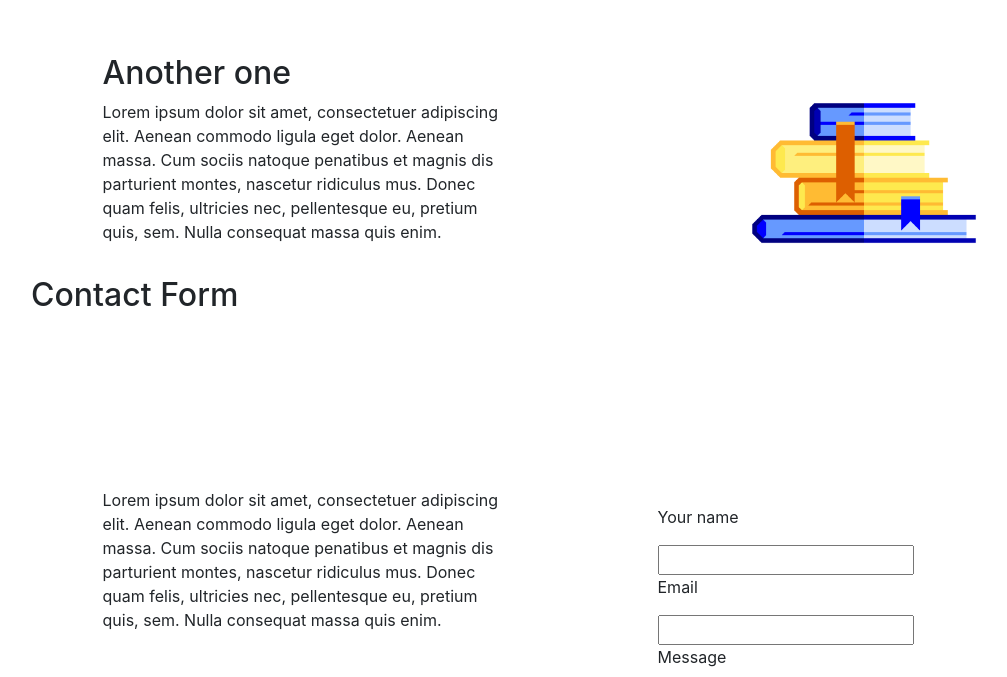
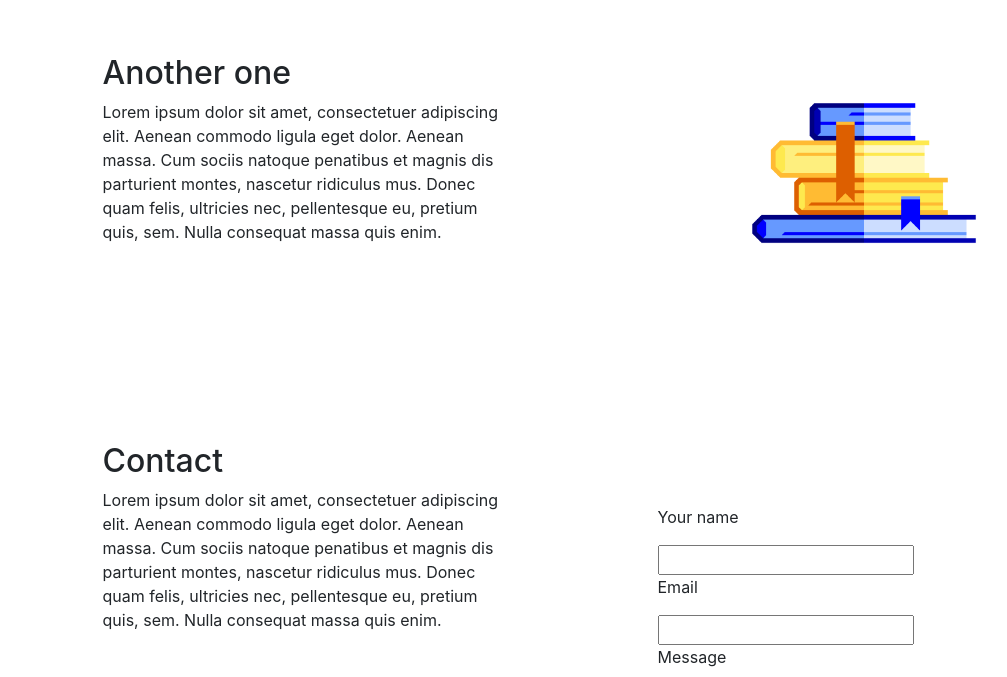
Before and after one commit to web-dev-carolina/CYCEssaysTutoring, a React (Create React App) app in the folder cyc-essays-tutoring/: page / in a window 1280 px wide. Shown: the part 2474-3151 px from the top of the page, without its empty margins (54-1061 px from the left). Built offline with nearby package versions, Linux system fonts and the light colour scheme.

Commit message:
contant and testimonial

```diff
--- a/cyc-essays-tutoring/src/components/Contact.jsx
+++ b/cyc-essays-tutoring/src/components/Contact.jsx
@@ -5,14 +5,11 @@ const Contact = () => {
     return (
         <div className="container">
             <div className="home-section-wrap">
-                <div class="space">
-                    <h2 className="section-heading">Contact Form</h2>
-                </div>
-
                 <div class="text-holder left">
                     <div class="pg1-2-txt">
 
                         <div class="space">
+                            <h2 className="section-heading">Contact</h2>
                             <p className="paragraph-light">Lorem ipsum dolor sit amet, consectetuer adipiscing elit.
                             Aenean commodo ligula eget dolor. Aenean massa. Cum sociis natoque penatibus et magnis dis
                             parturient montes, nascetur ridiculus
```
